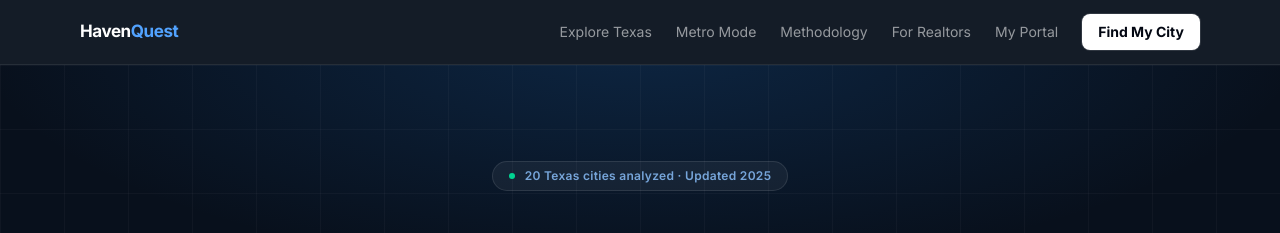
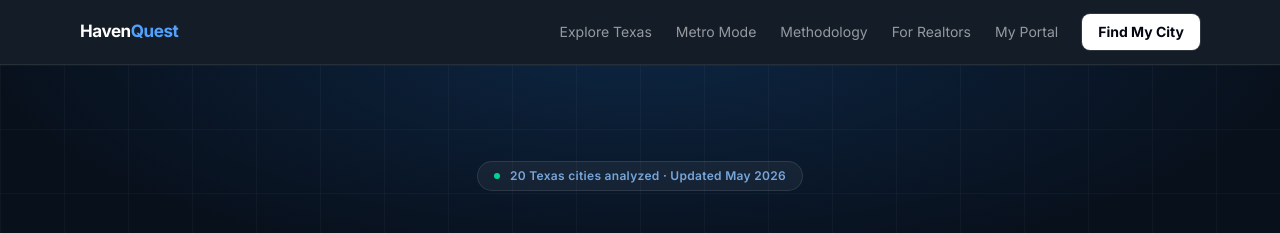
Before and after one commit to grandhavenpartnersllc-go/havenquest, a Next.js app: page / in a window 1280 px wide. Shown: the top 233 px of the page. Built offline with nearby package versions, Linux system fonts and the light colour scheme.

Commit message:
Update hero badge to 'Updated May 2026'

```diff
--- a/components/landing/HeroSection.tsx
+++ b/components/landing/HeroSection.tsx
@@ -35,7 +35,7 @@ export default function HeroSection() {
         {/* Badge */}
         <div className="inline-flex items-center gap-2.5 border border-white/10 bg-white/5 text-blue-300/80 text-xs font-semibold px-4 py-1.5 rounded-full mb-9 tracking-wide">
           <span className="w-1.5 h-1.5 bg-emerald-400 rounded-full" />
-          20 Texas cities analyzed · Updated 2025
+          20 Texas cities analyzed · Updated May 2026
         </div>
 
         {/* Headline */}
```
